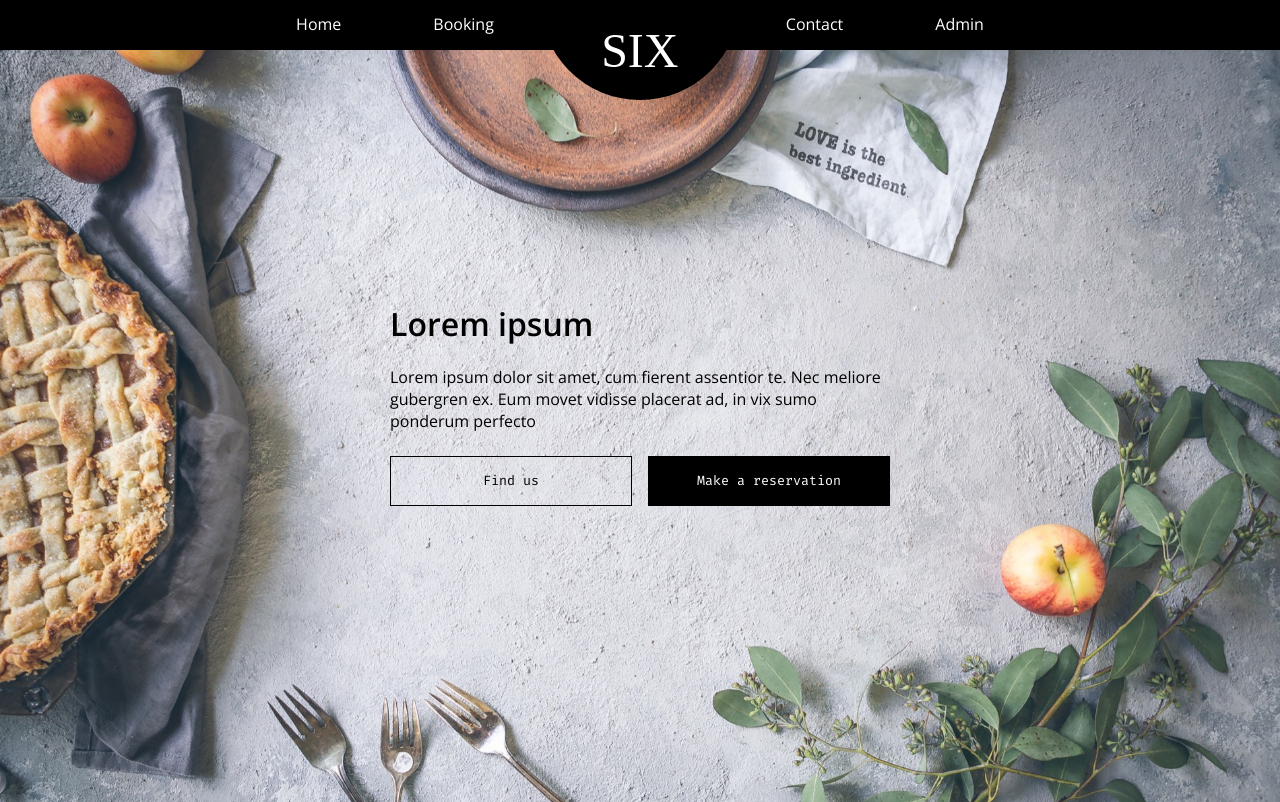
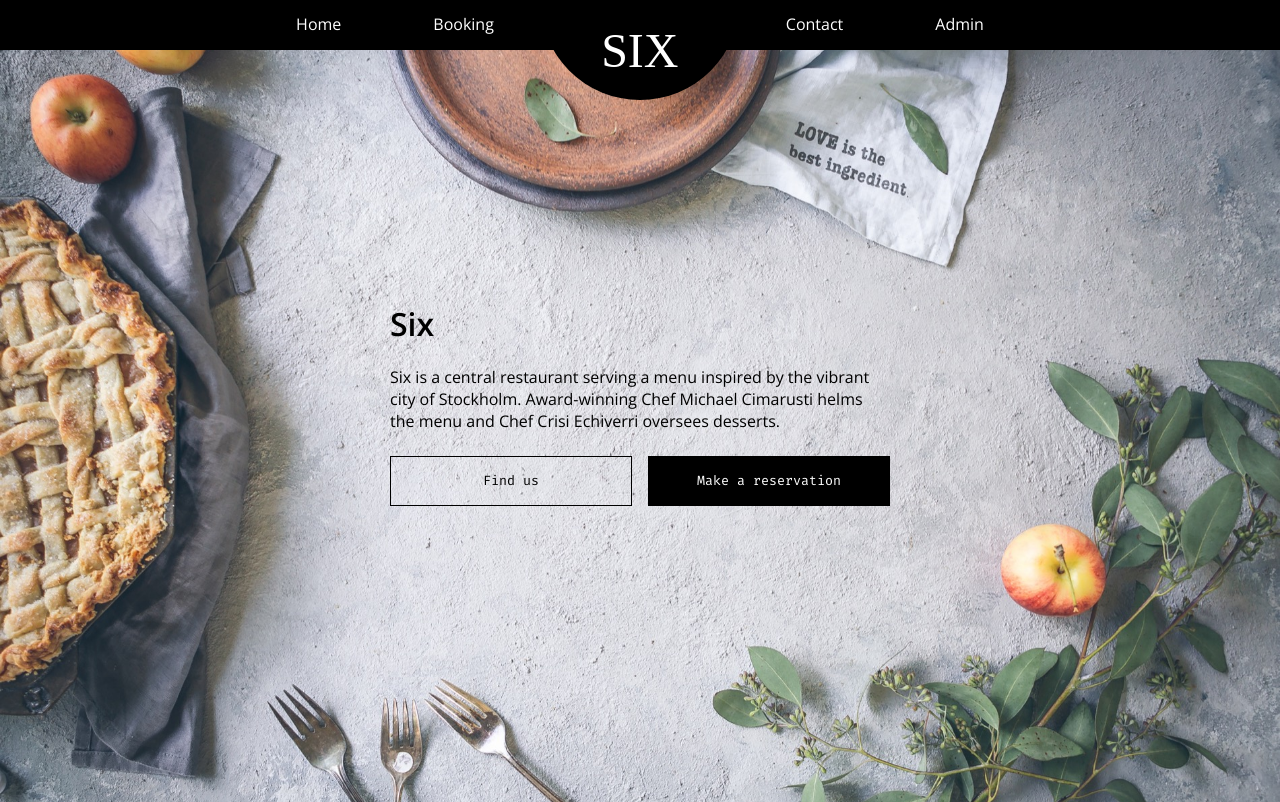
Before and after one commit to edblad/restaurangbokning, a React (Create React App) app in the folder restaurangbokning/: page / in a window 1280 px wide. Built offline with nearby package versions, Linux system fonts and the light colour scheme.

Commit message:
info for homepage

```diff
--- a/restaurangbokning/src/pages/home/home.js
+++ b/restaurangbokning/src/pages/home/home.js
@@ -6,8 +6,9 @@ import { Link } from 'react-router-dom';
 const Home = () => (
   <div className="page-home">
     <div className="homeBox">
-      <h1>Lorem ipsum</h1>
-      <p>Lorem ipsum dolor sit amet, cum fierent assentior te. Nec meliore gubergren ex. Eum movet vidisse placerat ad, in vix sumo ponderum perfecto</p>
+      <h1>Six</h1>
+      <p>Six is a central restaurant serving a menu inspired by the vibrant city of Stockholm. Award-winning
+ Chef Michael Cimarusti helms the menu and Chef Crisi Echiverri oversees desserts.</p>
       <Link to="/Contact">
         <Button className="button ghost homeButton" text="Find us" />
       </Link>
```
